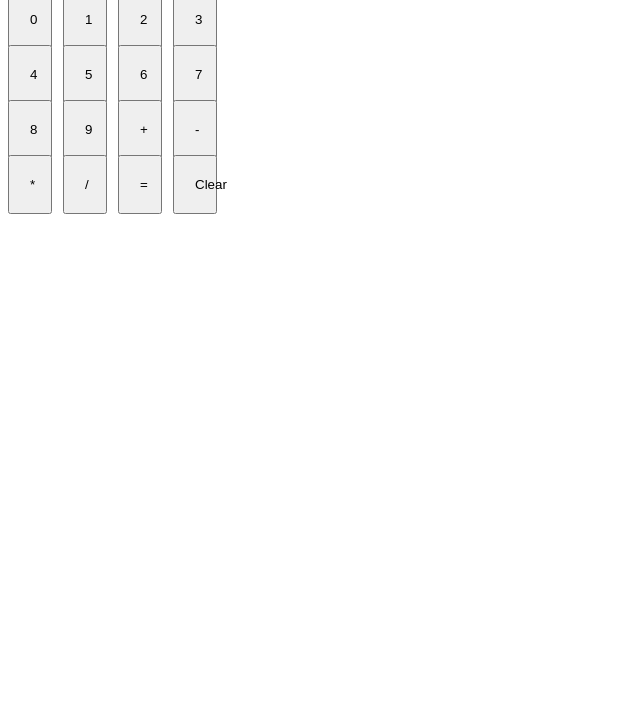
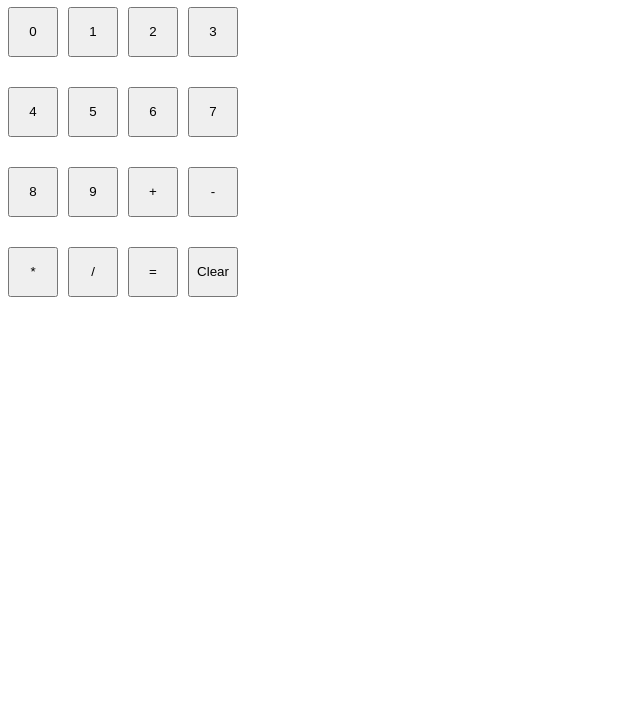
Before and after one commit to therossington/calculator, a plain HTML site: page index.html in a window 1280 px wide. Shown: the part 73-800 px from the top of the page, without its empty margins (0-640 px from the left). Drawn offline with Linux system fonts and the light colour scheme.

```diff
--- a/style.css
+++ b/style.css
@@ -1,13 +1,13 @@
 button {
     cursor: pointer;
-    padding: 20px;
+    height: 50px;
+    width: 50px;
 }
 
 .keypad {
-    align-items: center;
     display: grid;
-    grid-template-columns: repeat(4, 25px);
-    grid-template-rows: repeat(4, 25px);
-    row-gap: 30px;
+    grid-template-columns: repeat(4, 30px);
+    grid-template-rows: repeat(4, 30px);
+    row-gap: 50px;
     column-gap: 30px;
 }
```
